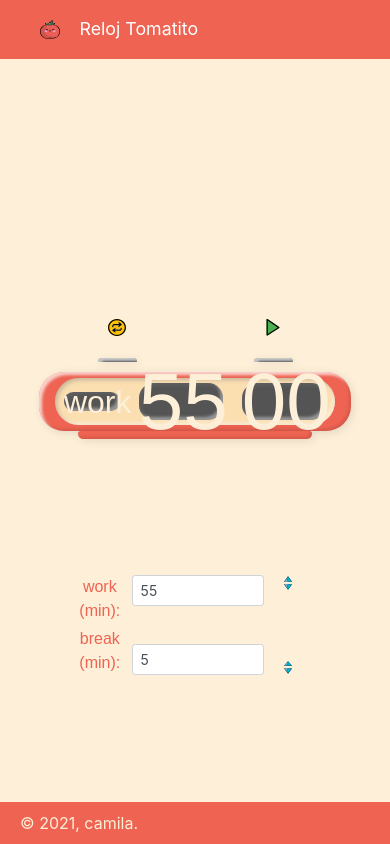
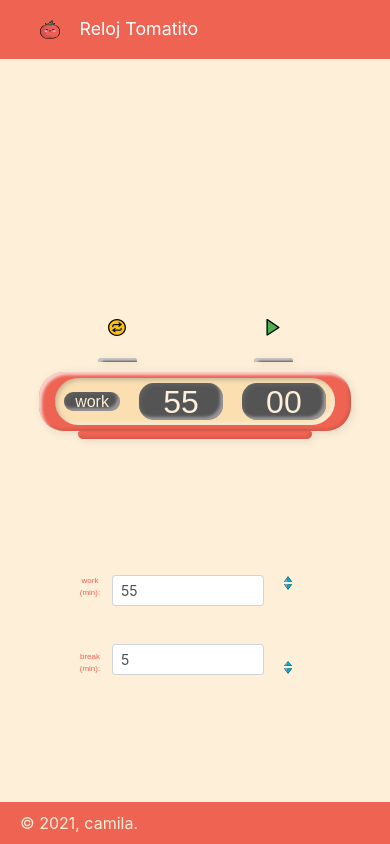
Before and after one commit to neperiana/tomatito, a React (Create React App) app: page / in a window 390 px wide. Built offline with nearby package versions, Linux system fonts and the light colour scheme; a web font is replaced by a local one.

Commit message:
mobile friendlish

```diff
--- a/src/components/App.css
+++ b/src/components/App.css
@@ -158,6 +158,16 @@
   font-size: 2em;
 }
 
+@media (max-width: 1000px) {
+  .display span {
+    font-size: 2em;
+  }
+  #type span {
+    font-size: 1em;
+  }
+}
+
+
 #redBase {
   background-color: #ee6352;
   width: 60vw;
@@ -194,6 +204,12 @@
   padding: 0px 10px 0px 0px;
 }
 
+@media (max-width: 1000px) {
+  #labels span {
+    font-size: 0.5em;
+  }
+}
+
 .upDownButtonsContainers{
   display: flex;
   flex-direction: column;
--- a/src/components/App.js
+++ b/src/components/App.js
@@ -243,13 +243,11 @@ const SettingsComponent = props => {
           value={props.settings.work}
           onChange={props.onChange}
           disabled={props.isLive}
-          numbersOnly
         />
         <Form.Control size="sm" type="text" id="breakControl"
           value={props.settings.break}
           onChange={props.onChange}
           disabled={props.isLive}
-          numbersOnly
         />
       </div>
       <div id="buttons" className="sideControlCol">
```
